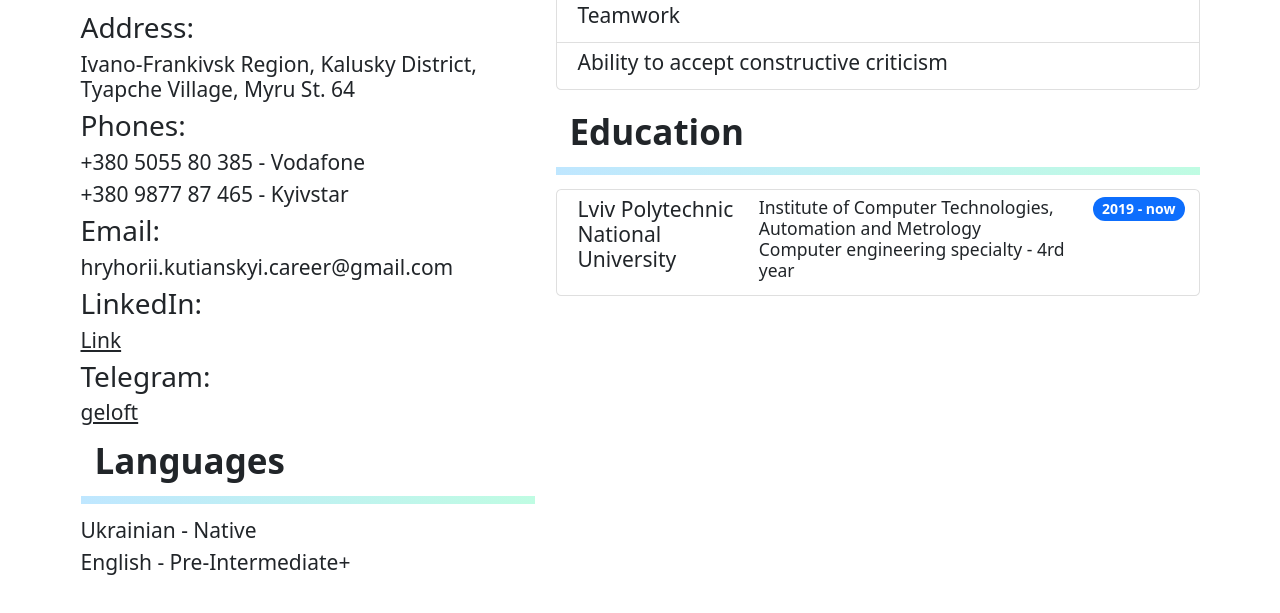
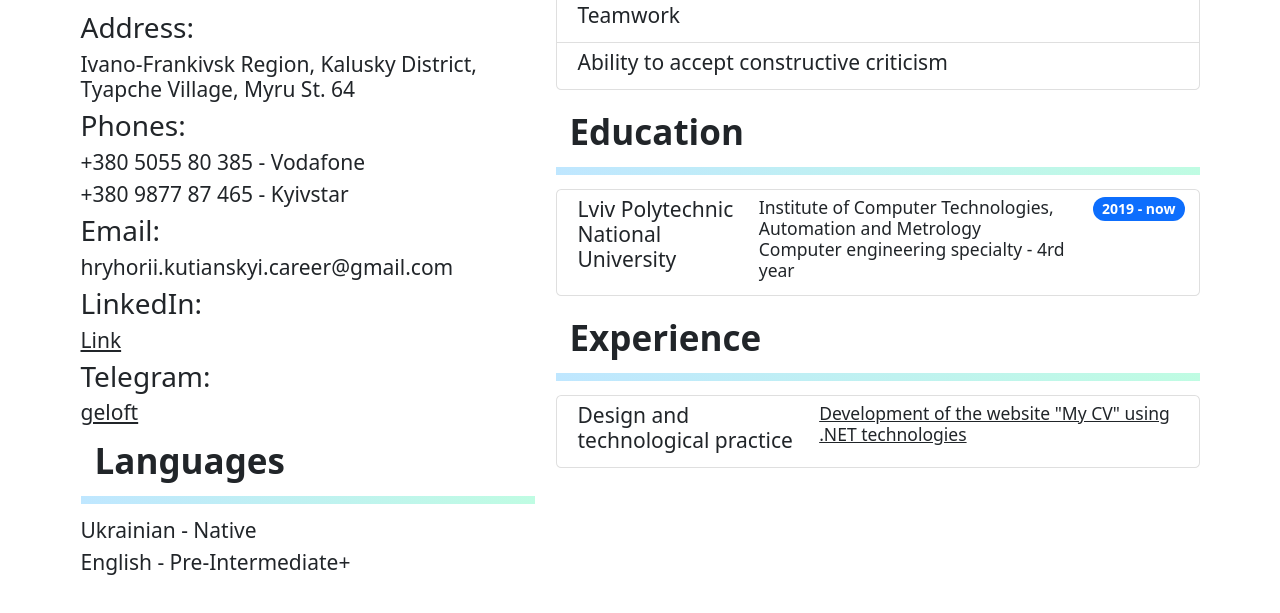
Before and after one commit to geloft/homepage, a plain HTML site: page index.html in a window 1280 px wide. Shown: the part 638-1251 px from the top of the page. Drawn offline with nearby package versions, Linux system fonts and the light colour scheme.

Commit message:
Added Experience block

```diff
--- a/index.html
+++ b/index.html
@@ -101,6 +101,16 @@
                         <span class="badge bg-primary rounded-pill fs-6">2019 - now</span>
                     </li>
                 </ol>
+                <h1 class="text-start ms-3 mt-4"><b> Experience </b></h1>
+                <hr />
+                <ol class="list-group">
+                    <li class="list-group-item d-flex justify-content-between align-items-start">
+                        <div class="ms-2 me-auto">
+                            <div class="fw-bold"><h4>Design and technological practice</h4></div>
+                        </div>
+                        <h5><a href="https://mycvwebsite.azurewebsites.net/" class="link-dark">Development of the website "My CV" using .NET technologies</a></h5>
+                    </li>
+                </ol>
             </div>
         </div>
     </div>
```
